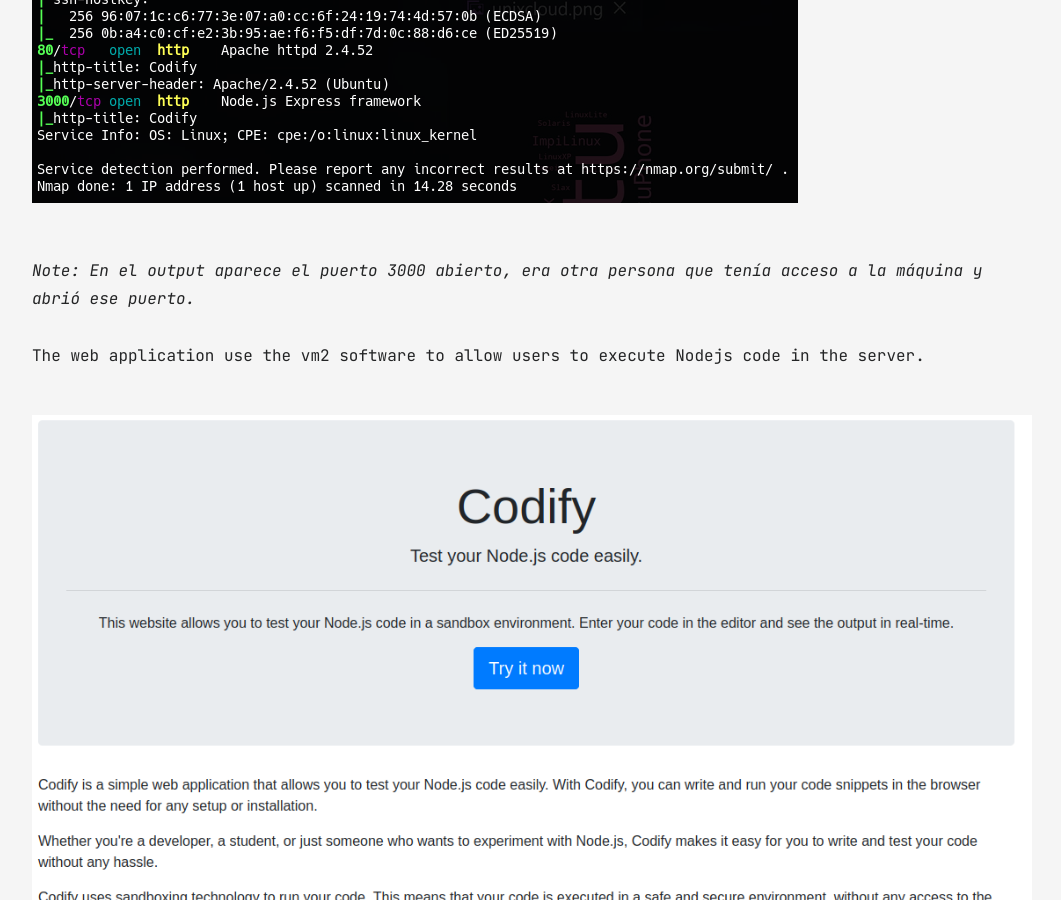
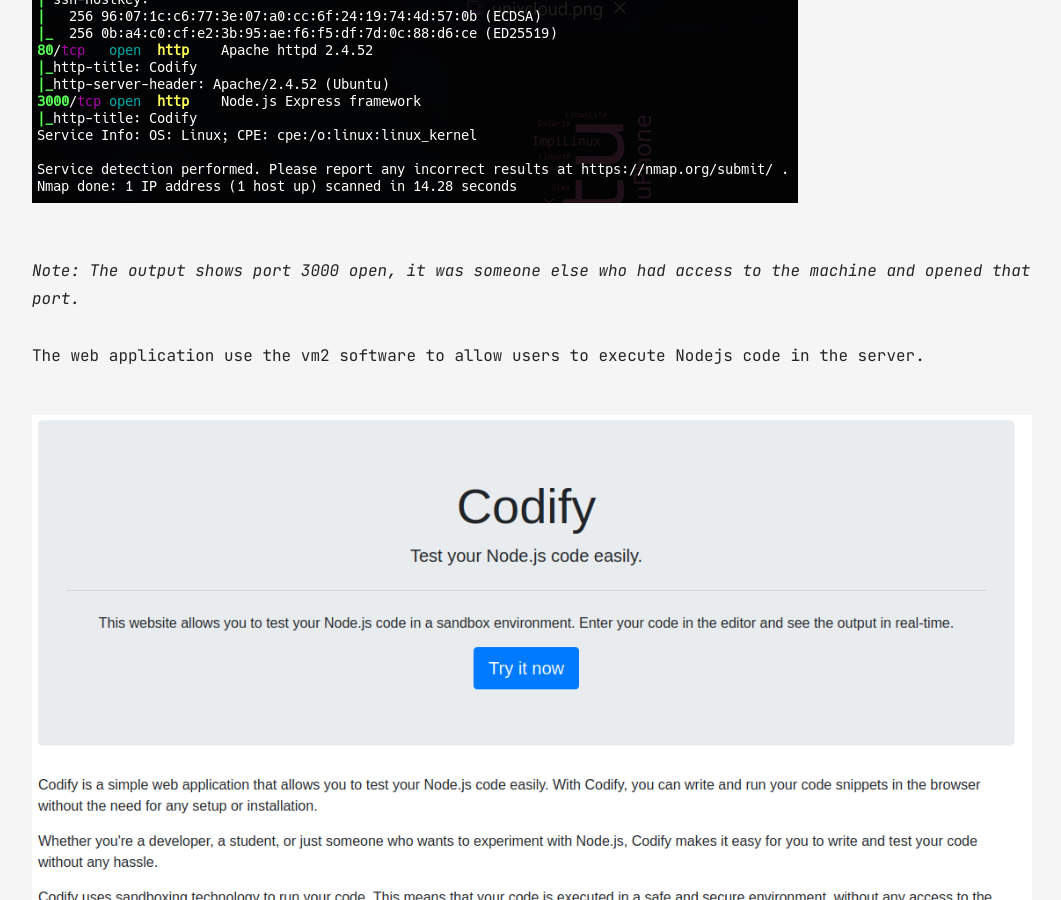
Before and after one commit to aldayrruiz/aldayrruiz.github.io, a Jekyll site: the page built from all_collections/_posts/2024-04-06-codify.htb.markdown, in a window 1280 px wide and 900 px high, scrolled down 687 px. Shown: the whole window, without its empty margins (108-1169 px from the left). Built offline with Jekyll 4.4.1, drawn with Linux system fonts in a browser that asks for light colours.

Commit message:
Update 2024-04-06-codify.htb.markdown

```diff
--- a/all_collections/_posts/2024-04-06-codify.htb.markdown
+++ b/all_collections/_posts/2024-04-06-codify.htb.markdown
@@ -11,7 +11,7 @@ First run a nmap scan to show the services available on the target.
 
 ![Nmap scan](/assets/machines/codify.htb/images/1_nmap_scan.png)
 
-*Note: En el output aparece el puerto 3000 abierto, era otra persona que tenía acceso a la máquina y abrió ese puerto.*
+*Note:  The output shows port 3000 open, it was someone else who had access to the machine and opened that port.*
 
 The web application use the vm2 software to allow users to execute Nodejs code in the server.
 
```
